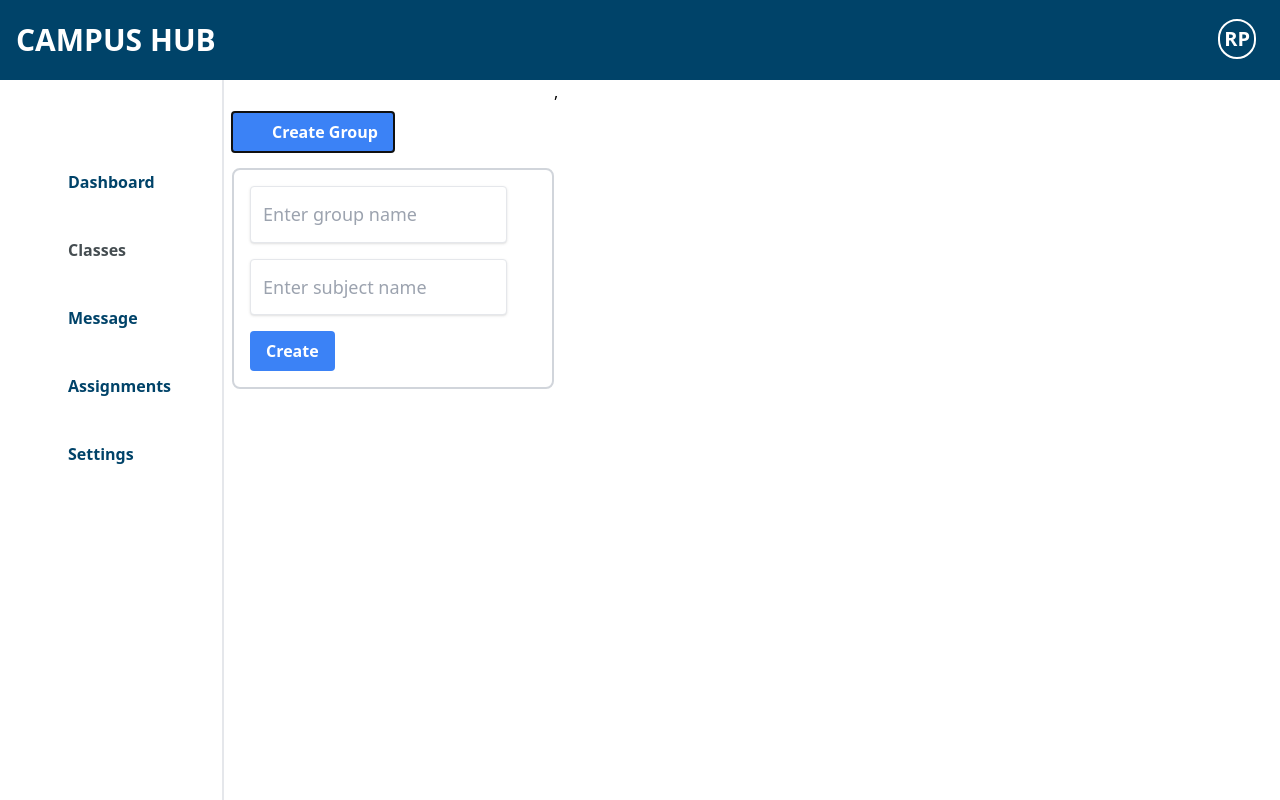
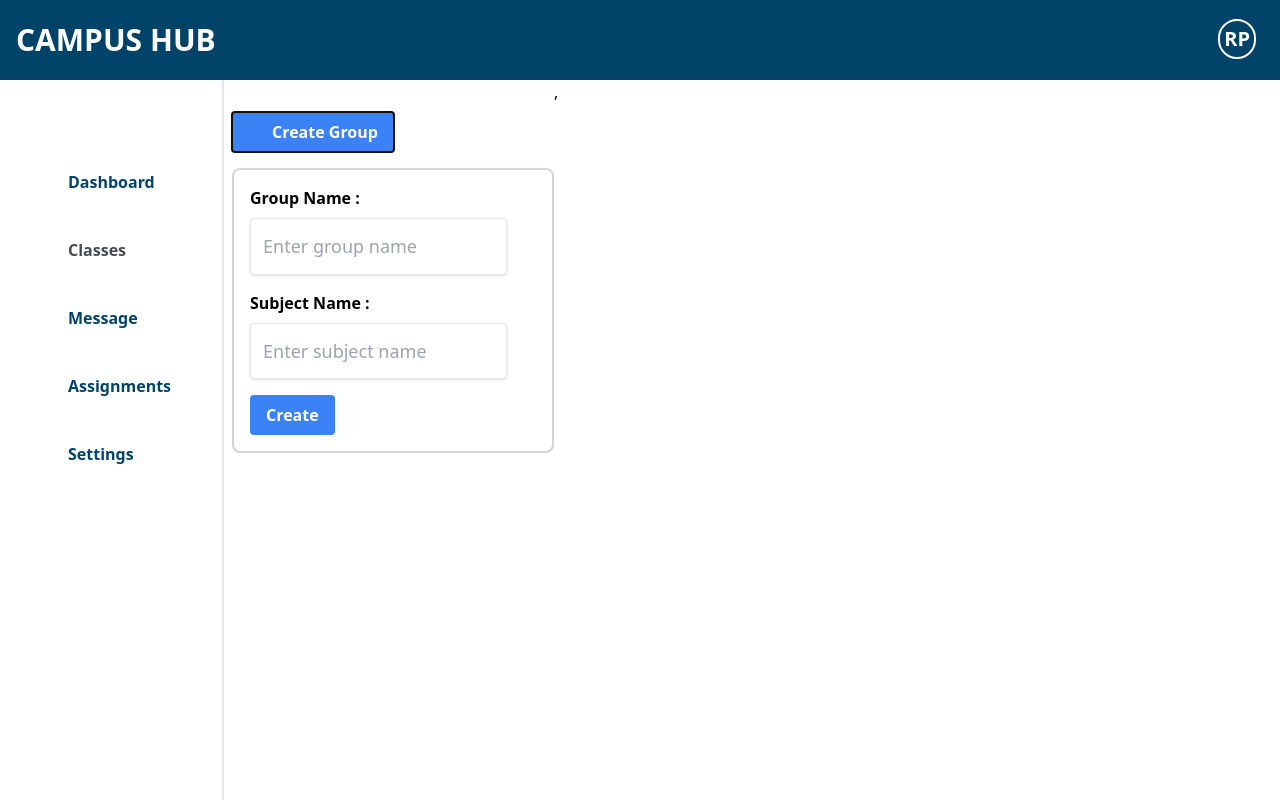
Before and after one commit to Rajendra-Pantha/College_hub_react, a React (Vite) app: page /teacher/classes in a window 1280 px wide. Both pictures are taken after a click on the button "Create Group". Built offline with nearby package versions, Linux system fonts and the light colour scheme; no server answers; some icons are missing; a web font is replaced by a local one.

Commit message:
add fetch function in create assignment

```diff
--- /dev/null
+++ b/src/components/assignments/Create_assignment.js
@@ -0,0 +1,15 @@
+const createAssignment =async (assignmentdetails) =>{
+    const token = localStorage.getItem("Campus_Token")
+    const Response = await fetch("http://localhost:8080/assignment/createAssignment",{
+      method:"POST",
+      headers:{
+        "Content-Type":"application/json",
+        "Authorization":`Bearer ${token}`,
+      },
+      body:JSON.stringify(assignmentdetails)
+    });
+    console.log("The response is ", Response)
+    const data=await Response.json();
+    console.log("The data is",data);
+}
+export default createAssignment;
--- a/src/components/assignments/Teacherassignments.jsx
+++ b/src/components/assignments/Teacherassignments.jsx
@@ -5,17 +5,28 @@ import { Popover } from "@headlessui/react";
 import { useState } from "react";
 import { Icon } from "@iconify/react";
 
-import { Link,useNavigate } from "react-router-dom";
+import { Link, useNavigate } from "react-router-dom";
+import createAssignment from "./Create_assignment";
 
 const Teacherassignments = () => {
   const { data, addAssignment } = useContext(AssignmentContext);
+  const [newAssignment, setNewAssignment] = useState({
+    // id:"",
+    title: "",
+    // AssignmentType: "",
+    description: "",
+    deadline: "",
+    subject: "",
+  });
+  const popoverButtonRef = useRef(null);
+  const [isPopoverOpen, setIsPopoverOpen] = useState(false);
+  const navigate = useNavigate();
 
-  const navigate =useNavigate();
-  useEffect(()=>{
-  if(localStorage.getItem("Campus_Token")===null){
-    navigate("/");
-  }
-  },[])
+  useEffect(() => {
+    if (localStorage.getItem("Campus_Token") === null) {
+      navigate("/");
+    }
+  }, [])
   // const [isPopupVisible, setPopupVisibility] = useState(false);
   // const [selectedItem, setSelectedItem] = useState(null);
   // const handleCardClick = (item) => {
@@ -23,29 +34,24 @@ const Teacherassignments = () => {
   //   setPopupVisibility(!isPopupVisible);
   // };
 
-  const [newAssignment, setNewAssignment] = useState({
-    id:"",
-    title: "",
-    AssignmentType: "",
-    description: "",
-    deadline: "",
-    subject: "",
-  });
-  const [isPopoverOpen, setIsPopoverOpen] = useState(false);
+
+
   const handleBg = () => {
     setIsPopoverOpen(!isPopoverOpen);
   };
-  const popoverButtonRef = useRef(null);
+
 
   const handleSubmit = (e) => {
     e.preventDefault();
 
     addAssignment(newAssignment);
 
+    createAssignment(newAssignment);
+
     setNewAssignment({
-      id:"",
+      //   id:"",
       title: "",
-      AssignmentType: "",
+      //  AssignmentType: "",
       description: "",
       deadline: "",
       subject: "",
@@ -61,10 +67,10 @@ const Teacherassignments = () => {
 
   return (
     <div className=" mt-2 pl-2 w-screen relative">
-      { isPopoverOpen && (
+      {isPopoverOpen && (
         <div
           className="fixed top-0 left-0 w-full h-full bg-black bg-opacity-90 z-10"
-          onClick={() =>  setIsPopoverOpen(false)}
+          onClick={() => setIsPopoverOpen(false)}
         />
       )}
       <Popover className="relative">
@@ -104,7 +110,7 @@ const Teacherassignments = () => {
                     <option>c++</option>
                     <option>english</option>
                   </select>
-                  <div>
+                  {/* <div>
                     <label className=" ml-8  text-gray-700  font-semibold mb-2">Id :</label>
                   <input
                     className="  ml-4 text-lg shadow  border rounded w-[20%]  px-3 text-gray-700 leading-tight focus:outline-none focus:shadow-outline"
@@ -116,7 +122,7 @@ const Teacherassignments = () => {
                         id:parseInt(e.target.value) ,
                       })
                     }
-                  /></div>
+                  /></div> */}
                 </div>
 
 
@@ -138,7 +144,7 @@ const Teacherassignments = () => {
                   />
                 </div>
 
-                <div className="mb-2 mt-3 ml-4">
+                {/* <div className="mb-2 mt-3 ml-4">
                   <label className=" text-gray-700  font-semibold mb-2">
                     Assignment-type:
                   </label>
@@ -153,7 +159,7 @@ const Teacherassignments = () => {
                       })
                     }
                   />
-                </div>
+                </div> */}
 
                 <div className="mb-2 mt-3 ml-4">
                   <label className=" text-gray-700  font-semibold mb-2">
@@ -191,7 +197,7 @@ const Teacherassignments = () => {
                   id="btn"
                   className="border-2 px-4 py-2 ml-[40%] mt-3 font-semibold border-none bg-[#000080] text-white rounded-2xl hover:-translate-y-0.5"
                   type="submit"
-                  // disabled={isAddButtonDisabled}
+                // disabled={isAddButtonDisabled}
                 >
                   Add Assignment
                 </button>
--- a/src/components/subjects/Class.jsx
+++ b/src/components/subjects/Class.jsx
@@ -38,6 +38,10 @@ const Class = () => {
       socket_io.emit("join_room", tempdata.subjectName);
       addDetail(tempdata);
    await ClassGroup(tempdata);
+   setTempdata({
+    groupName: "",
+    subjectName: "",
+   })
   }
     }
 
@@ -56,32 +60,32 @@ const Class = () => {
         <Popover.Panel className="p-4 border-2 border-gray-300 rounded-lg mt-4">
           {/* <form onSubmit={handleSubmit}> */}
           {/* <form> */}
-          <input
+         <label className="font-semibold ">Group Name :</label>  <input
             value={tempdata.groupName}
             onChange={(e) =>
               setTempdata((pre) => ({ ...pre, groupName: e.target.value }))
             }
-            className="block mb-4 text-lg shadow appearance-none border rounded w-[90%] py-4 px-3 text-gray-700 leading-tight focus:outline-none focus:shadow-outline"
+            className="block mb-4 mt-2 text-lg shadow appearance-none border rounded w-[90%] py-4 px-3 text-gray-700 leading-tight focus:outline-none focus:shadow-outline"
             type="text"
             placeholder="Enter group name"
           />
-          <input
+         <label className="font-semibold ">Subject Name :</label> <input
             value={tempdata.subjectName}
             onChange={(e) =>
               setTempdata((pre) => ({ ...pre, subjectName: e.target.value }))
             }
-            className="block mb-4 text-lg shadow appearance-none border rounded w-[90%] py-4 px-3 text-gray-700 leading-tight focus:outline-none focus:shadow-outline"
+            className="block mb-4 mt-2 text-lg shadow appearance-none border rounded w-[90%] py-4 px-3 text-gray-700 leading-tight focus:outline-none focus:shadow-outline"
             type="text"
             placeholder="Enter subject name"
           />
 
-          <button
+          <Popover.Button
           type="button"
             className="bg-blue-500 hover:bg-blue-700 text-white font-bold py-2 px-4 rounded"
             onClick={joinroom}
           >
             Create
-          </button>
+          </Popover.Button>
           {/* </form> */}
         </Popover.Panel>
       </Popover>
```
